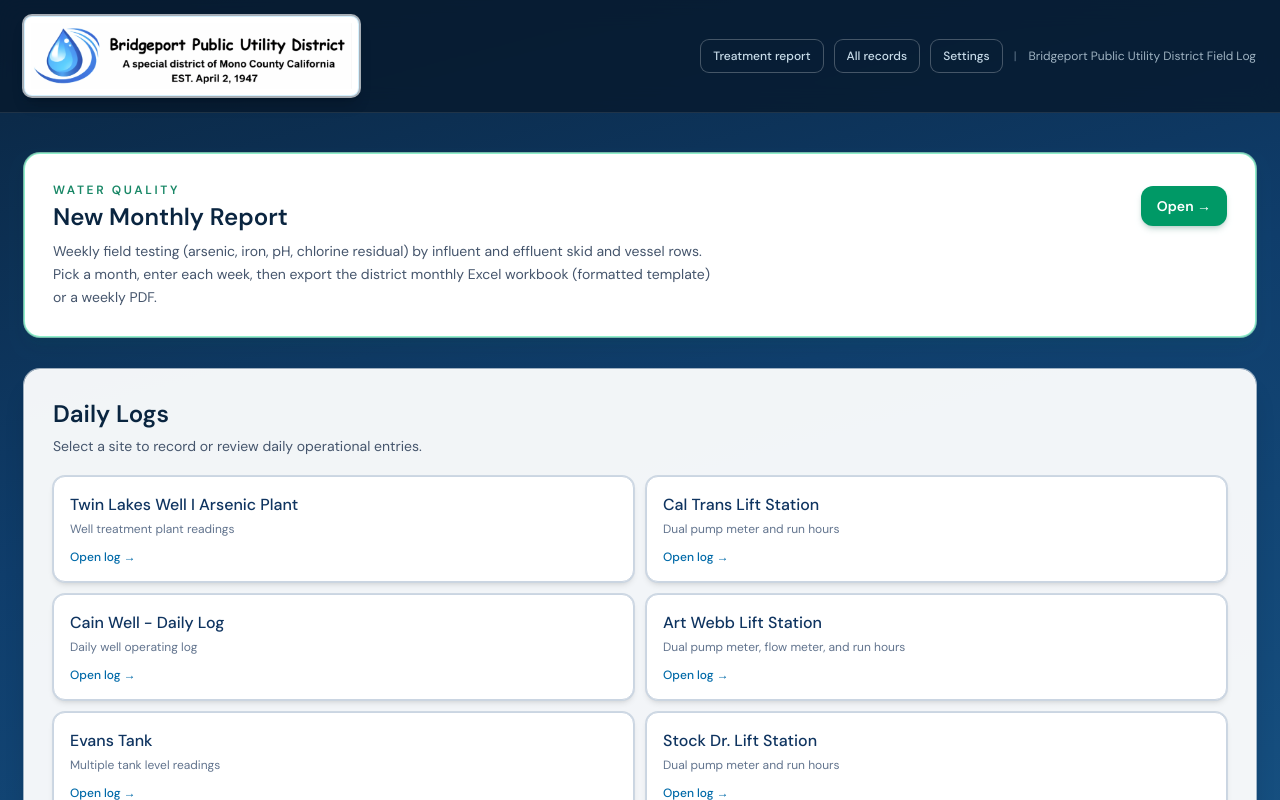
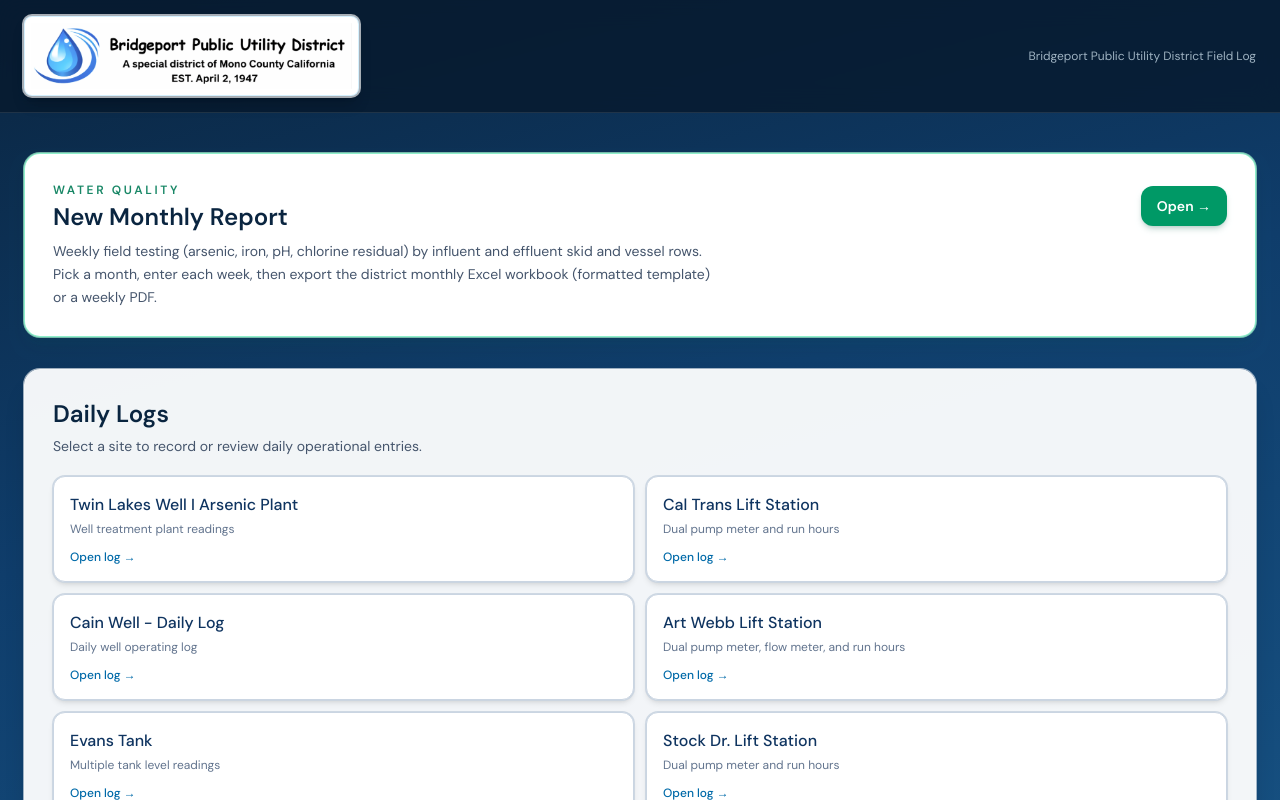
Before and after one commit to Adam01140114/Bridgeport-Public-Utility-District, a React (Vite) app: page / in a window 1280 px wide. Shown: the top 800 px of the page. Built offline with nearby package versions, Linux system fonts and the light colour scheme.

Commit message:
puc goes agaisnt both sewer and taxes

```diff
--- a/src/components/AppShell.tsx
+++ b/src/components/AppShell.tsx
@@ -1,7 +1,29 @@
+import { useEffect, useState } from 'react'
 import { Link } from 'react-router-dom'
 import headerLogo from '../../header_logo.png'
 
+/** Toggle with Ctrl+Shift (press the second modifier while both are held). */
+function useAdminNavRevealed(): boolean {
+  const [revealed, setRevealed] = useState(false)
+
+  useEffect(() => {
+    const onKeyDown = (e: KeyboardEvent) => {
+      if (!e.ctrlKey || !e.shiftKey || e.altKey || e.metaKey) return
+      if (e.key !== 'Control' && e.key !== 'Shift') return
+      e.preventDefault()
+      setRevealed((v) => !v)
+    }
+
+    window.addEventListener('keydown', onKeyDown)
+    return () => window.removeEventListener('keydown', onKeyDown)
+  }, [])
+
+  return revealed
+}
+
 export function AppShell({ children }: { children: React.ReactNode }) {
+  const adminNavRevealed = useAdminNavRevealed()
+
   return (
     <div className="flex min-h-screen min-h-[100dvh] flex-col">
       <header className="shrink-0 border-b border-white/10 bg-[#071a2e]/80 pt-[env(safe-area-inset-top,0)] backdrop-blur-md">
@@ -19,6 +41,8 @@ export function AppShell({ children }: { children: React.ReactNode }) {
             />
           </Link>
           <nav className="flex w-full max-w-full flex-wrap items-stretch justify-center gap-2 text-sky-100/90 sm:max-w-none sm:w-auto sm:justify-end sm:items-center sm:gap-3 sm:text-xs">
+            {adminNavRevealed ? (
+              <>
                 <Link
                   to="/treatment-report"
                   className="inline-flex min-h-[48px] min-w-0 flex-1 items-center justify-center rounded-xl px-4 text-center text-sm font-medium ring-1 ring-white/25 transition hover:bg-white/10 sm:min-h-0 sm:flex-none sm:rounded-lg sm:px-3 sm:py-2 sm:text-left sm:text-xs"
@@ -38,6 +62,8 @@ export function AppShell({ children }: { children: React.ReactNode }) {
                   Settings
                 </Link>
                 <span className="hidden self-center text-sky-100/40 sm:inline">|</span>
+              </>
+            ) : null}
             <span className="hidden self-center text-sky-100/70 sm:inline">
               Bridgeport Public Utility District Field Log
             </span>
```
Lines whose indentation alone changed are shown as unchanged.
